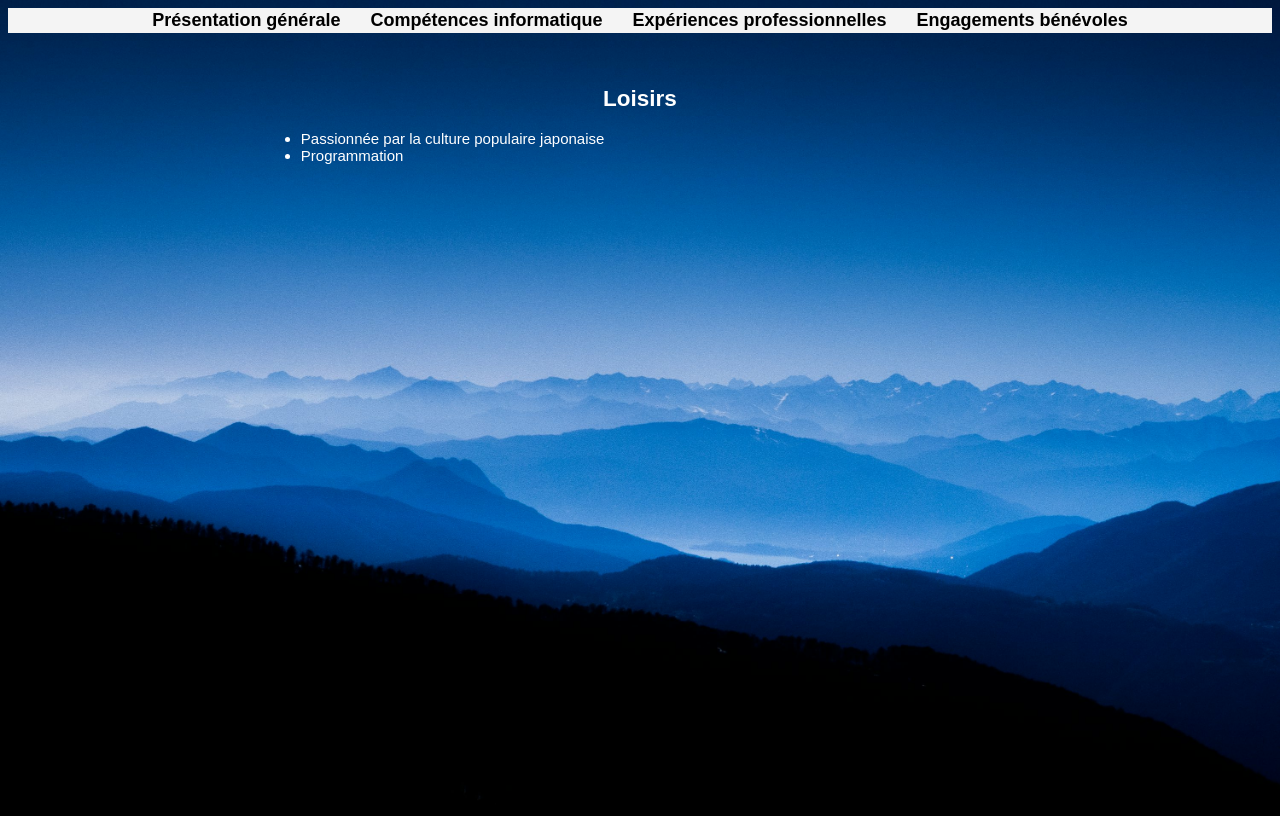
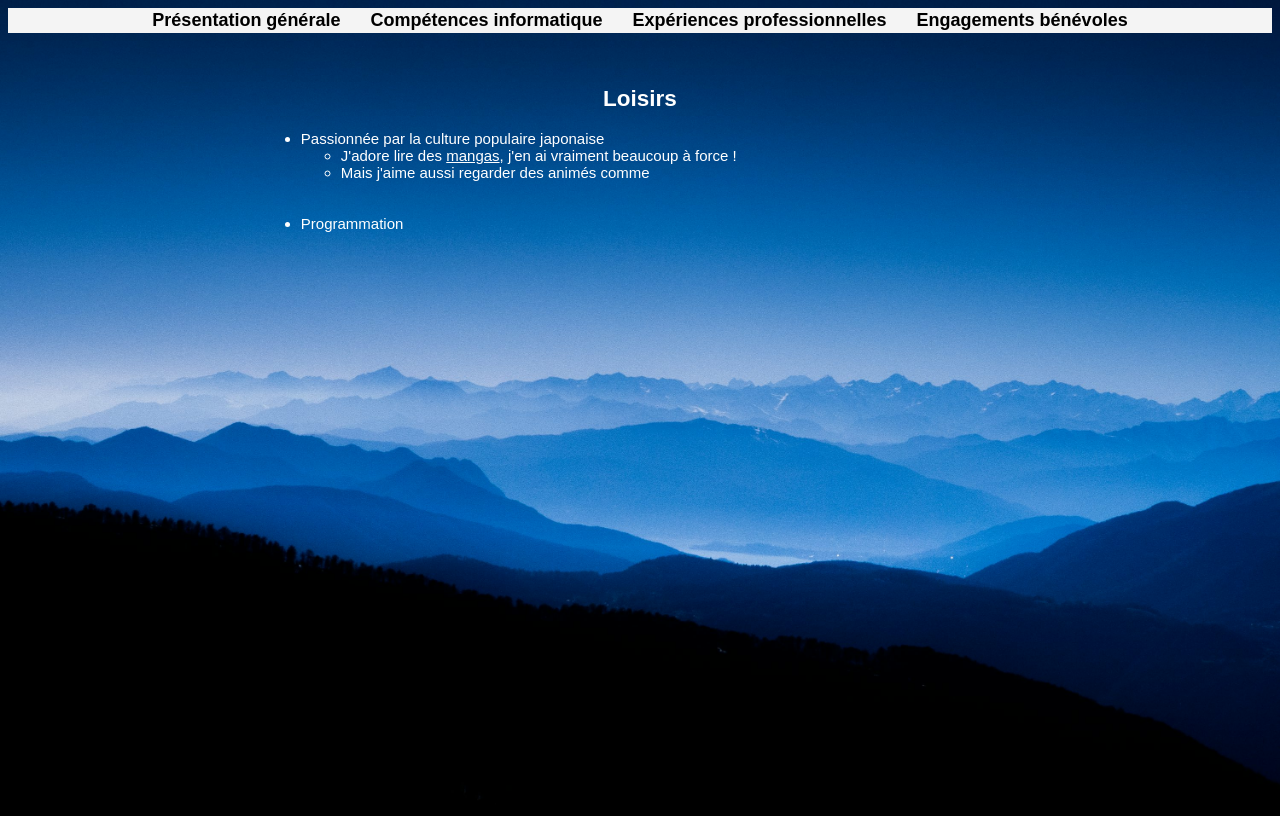
Before and after one commit to LisaToumpanos/Portfolio, a plain HTML site: page loisirs.html in a window 1280 px wide. Drawn offline with Linux system fonts and the light colour scheme.

Commit message:
loisirs avancés

```diff
--- a/loisirs.html
+++ b/loisirs.html
@@ -23,6 +23,12 @@
         <h1>Loisirs</h1>
         <ul>
             <li>Passionnée par la culture populaire japonaise </li>
+                <ul>
+                    <li>J'adore lire des <a href="https://www.mangacollec.com/user/lisajunko/collection">mangas</a>, j'en ai vraiment beaucoup à force !</li>
+                    <li>Mais j'aime aussi regarder des animés comme </li>
+                </ul>
+            <br/>
+            <br/>
             <li>Programmation</li>
         </ul>
     </section>
--- a/styles/loisirs.css
+++ b/styles/loisirs.css
@@ -15,3 +15,8 @@ body {
 h1{
     text-align: center;
 }
+
+a {
+  text-decoration: underline;
+  color : white;
+}
```
